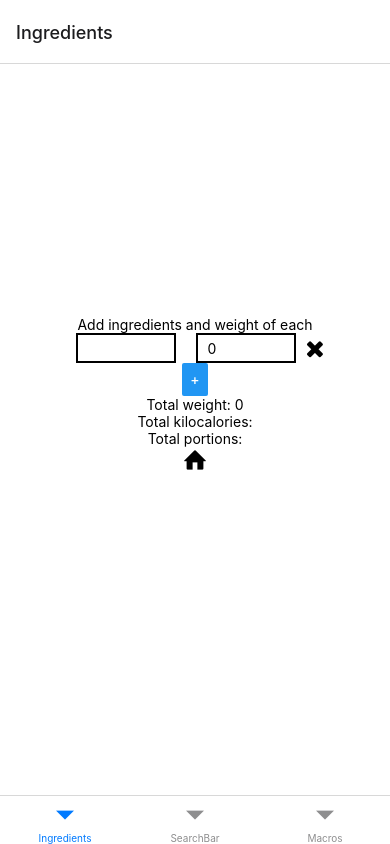
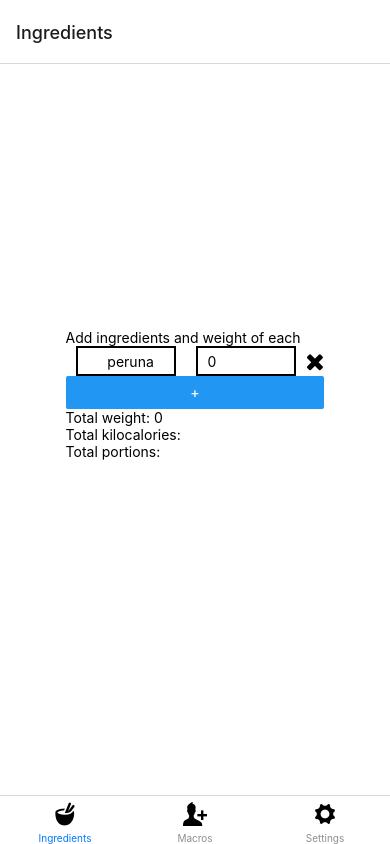
Before and after one commit to majaluoma/mobiili_makrot, a React Native app: screen /Ingredients in a window 390 px wide. Built offline with nearby package versions, Linux system fonts and the light colour scheme.

Commit message:
SearchBar works

```diff
--- a/App.tsx
+++ b/App.tsx
@@ -4,17 +4,34 @@ import { StyleSheet, Text, View } from "react-native";
 import Macros from "./components/Macros";
 import Ingredients from "./components/Ingredients";
 import SearchBar from "./components/SearchBar";
-
+import Entypo from "@expo/vector-icons/Entypo";
+import Settings from "./components/Settings";
 
 const Tab = createBottomTabNavigator();
-
 export default function App() {
     return (
         <NavigationContainer>
-            <Tab.Navigator>
+            <Tab.Navigator screenOptions={({ route }) => ({  // Navigator can be customized using screenOptions
+          tabBarIcon: () => {
+            // Function tabBarIcon is given the focused state,
+	    // color and size params
+            let iconName  : "bowl" | "cog" | "add-user" = "bowl";
+
+            if (route.name === 'Ingredients') {
+              iconName = 'bowl';
+            } else if (route.name === 'Settings') {
+              iconName = 'cog';
+            }else if (route.name === 'Macros') {
+                iconName = 'add-user';
+            }
+
+
+            return <Entypo name={iconName} size={24} color="black" />;   //it returns an icon component
+          },
+        })}>
                 <Tab.Screen name="Ingredients" component={Ingredients} />
-                <Tab.Screen name="SearchBar" component={SearchBar} />
                 <Tab.Screen name="Macros" component={Macros} />
+                <Tab.Screen name="Settings" component={Settings} />
             </Tab.Navigator>
         </NavigationContainer>
     );
--- a/components/Ingredients.tsx
+++ b/components/Ingredients.tsx
@@ -12,87 +12,111 @@ import {
     FlatList,
 } from "react-native";
 import { z } from "zod";
-import FontAwesome from '@expo/vector-icons/FontAwesome';
+import FontAwesome from "@expo/vector-icons/FontAwesome";
 import FineliPalvelu from "../services/FineliPalvelu";
 import { FinavianRuokaTiedot } from "../types/Interfaces";
 import log from "../services/log";
-import Entypo from "@expo/vector-icons/Entypo";
-
+import SearchBar from "./SearchBar";
 
 const numberSchema = z.number();
 
-type IngredientAmount  = {
-    ingredient : string;
-    amount : number;
-}
+type IngredientAmount = {
+    ingredient: string;
+    amount: number;
+};
 export default function Ingredients() {
-    const baseIngredient : IngredientAmount = {
+    const baseIngredient: IngredientAmount = {
         ingredient: "peruna",
-        amount : 0
-    }
+        amount: 0,
+    };
     const [ingredients, setIngredients] = useState([baseIngredient]);
 
     const [keyword, setKeyword] = useState("");
-    const [APIingredients, setAPIingredients] = useState([] as FinavianRuokaTiedot []);
+    const [APIingredients, setAPIingredients] = useState([] as FinavianRuokaTiedot[]);
+    const [searchBarToggled, setSearchBarToggled] =useState(false)
+    const [ingredientRow, setIngredientRow] = useState(0)
 
     const changeAmount = (input: NativeSyntheticEvent<TextInputChangeEventData>, i: number) => {
         const data = input.nativeEvent.text;
         try {
             let verifiedNumber = numberSchema.parse(Number.parseInt(data));
-            let newIngredients  = [...ingredients];
+            let newIngredients = [...ingredients];
             newIngredients[i].amount = verifiedNumber;
             setIngredients(newIngredients);
         } catch (e: unknown) {
-            let newIngredients  = [...ingredients];
+            let newIngredients = [...ingredients];
             newIngredients[i].amount = 0;
             setIngredients(newIngredients);
-            console.log("not verified")
+            console.log("not verified");
         }
     };
 
-    const fetchIngredients = async  (keyword  : string)=> {
+    const fetchIngredients = async (keyword: string) => {
         const fineliPalvelu = new FineliPalvelu();
         const ingredients = await fineliPalvelu.keywordFetch(keyword);
-        log.debug(ingredients.length)
-        setAPIingredients(ingredients)
-    }
+        log.debug(ingredients.length);
+        setAPIingredients(ingredients);
+    };
 
-    const openSearchBar = (i)=>  {
-        props.navigation.push("SearchBar", { callback: changeIngredient });
-    }
-
-    const changeIngredient = (ingredient: FinavianRuokaTiedot, i: number) => {
-        const data = input.nativeEvent.text;
-        let newIngredients  = [...ingredients];
+    const changeIngredient = (ingredient: IngredientAmount, i: number) => {
+        const data = ingredient.ingredient;
+        let newIngredients = [...ingredients];
         newIngredients[i].ingredient = data;
         setIngredients(newIngredients);
     };
 
-    const addIngredient = ()=> {
+    const addIngredient = () => {
         let newIngredients = [...ingredients];
-        newIngredients.push({ingredient: "", amount: 0});
+        newIngredients.push({ ingredient: "", amount: 0 });
         setIngredients(newIngredients);
-    }
+    };
 
-    const removeThisIngredient = (index : number)=>{
-        let newIngredients = []
+    const removeThisIngredient = (index: number) => {
+        let newIngredients = [];
         for (let i = 0; i < ingredients.length; i++) {
             if (index !== i) {
                 const ingredient = ingredients[i];
-                newIngredients.push(ingredient)
+                newIngredients.push(ingredient);
             }
         }
         setIngredients(newIngredients);
-    }
+    };
 
     const calculateWeight = () => {
-        let total : number = 0;
+        let total: number = 0;
         for (let i = 0; i < ingredients.length; i++) {
             const ingredient = ingredients[i];
             total += ingredient.amount;
         }
         return total;
+    };
+
+    const toggleSearchBar = () => {
+        if (searchBarToggled) {
+            setSearchBarToggled(false)
+        } else {
+            setSearchBarToggled(true)
         }
+    }
+
+    const ingredientChosen = (ingredient: FinavianRuokaTiedot) => {
+        const data = ingredient.name.fi;
+        let newIngredients = [...ingredients];
+        newIngredients[ingredientRow].ingredient = data;
+        setIngredients(newIngredients);
+        toggleSearchBar();
+        console.log(data + " "+ ingredientRow)
+    };
+
+    const searchBarIfToggled = () => {
+        if(searchBarToggled) {
+            return (
+                <View style={styles.overlayContainer}>
+                    <SearchBar closeView={toggleSearchBar} callback={ingredientChosen}></SearchBar>
+                </View>
+            );
+        }
+    };
 
     const ingredientFields = () => {
         return (
@@ -100,26 +124,25 @@ export default function Ingredients() {
                 {ingredients.map((ingredient, i) => {
                     return (
                         <View key={i} style={styles.row}>
-                            <Pressable
-                            onPress={()=> openSearchBar(i)}>
-                            <View
-                                style={styles.input}
-                            ></View>
+                            <Pressable onPress={() => {toggleSearchBar(); setIngredientRow(i)}}>
+                                <View style={styles.input}>
+                                    <Text>{ingredient.ingredient}</Text>
+                                    </View>
                             </Pressable>
                             <TextInput
-                                id={"amount_"+i.toString()}
+                                id={"amount_" + i.toString()}
                                 value={ingredient.amount.toString()}
                                 style={styles.input}
                                 onChange={(e) => changeAmount(e, i)}
                                 keyboardType="numeric"
                             ></TextInput>
-                            <Pressable onPress={()=> removeThisIngredient(i)}>
+                            <Pressable onPress={() => removeThisIngredient(i)}>
                                 <FontAwesome name="remove" size={24} color="black" />
                             </Pressable>
                             <FlatList
                                 data={APIingredients}
-                            renderItem={({item})=> <Item ingredient = {item}></Item>}>
-                            </FlatList>
+                                renderItem={({ item }) => <Item ingredient={item}></Item>}
+                            ></FlatList>
                         </View>
                     );
                 })}
@@ -127,14 +150,17 @@ export default function Ingredients() {
         );
     };
 
-    const Item = ({ingredient} : {ingredient: FinavianRuokaTiedot}) => (
-        <View >
-          <Text  >{ingredient.name.fi}</Text>
+    const Item = ({ ingredient }: { ingredient: FinavianRuokaTiedot }) => (
+        <View>
+            <Text>{ingredient.name.fi}</Text>
         </View>
     );
 
     return (
-        <View style={styles.container}>
+        <View style={styles.mainContainer}>
+            {searchBarIfToggled()}
+
+            <View style={styles.baseContainer}>
                 <Text>Add ingredients and weight of each</Text>
                 {ingredientFields()}
                 <Button onPress={addIngredient} title="+"></Button>
@@ -142,16 +168,29 @@ export default function Ingredients() {
                 <Text>Total kilocalories:</Text>
                 <Text>Total portions:</Text>
                 <StatusBar style="auto" />
-            <Pressable onPress={()=> props.navigation.push("Macros")}>
-            <Entypo name="home" size={24} color="black" />
-            </Pressable>
+            </View>
         </View>
     );
 }
 
 const styles = StyleSheet.create({
-    container: {
-        paddingBottom:70,
+    overlayContainer: {
+        position: "absolute",
+        pointerEvents: "auto",
+        top: 0,
+        left: 0,
+        right: 0,
+        bottom: 0,
+        zIndex: 0,
+    },
+    baseContainer: {
+        position: "relative",
+        pointerEvents: "auto",
+        zIndex: -1,
+    },
+    mainContainer: {
+        position: "relative",
+        paddingBottom: 70,
         flex: 1,
         backgroundColor: "#fff",
         alignItems: "center",
@@ -166,9 +205,9 @@ const styles = StyleSheet.create({
     },
     input: {
         height: 30,
-        marginRight:10,
-        marginLeft:10,
-        paddingLeft:10,
+        marginRight: 10,
+        marginLeft: 10,
+        paddingLeft: 10,
         width: 100,
         borderWidth: 2,
         borderBlockColor: "black",
--- a/components/Macros.tsx
+++ b/components/Macros.tsx
@@ -1,10 +1,7 @@
-import { NativeStackScreenProps } from "@react-navigation/native-stack";
 import { StatusBar } from "expo-status-bar";
 import { useState } from "react";
 import { View, Text, StyleSheet } from "react-native";
-import { RootStackParamList } from "../types/ReactTypes";
 
-type SearchScreenProps = NativeStackScreenProps<RootStackParamList, 'Macros'>
 
 export default function Macros() {
 
--- a/components/SearchBar.tsx
+++ b/components/SearchBar.tsx
@@ -8,21 +8,19 @@ import {
     TextInputChangeEventData,
     Pressable,
     FlatList,
+    Dimensions,
 } from "react-native";
 import { z } from "zod";
 
 import FineliPalvelu from "../services/FineliPalvelu";
 import { FinavianRuokaTiedot } from "../types/Interfaces";
 import log from "../services/log";
-import { NativeStackScreenProps } from "@react-navigation/native-stack";
-import { RootStackParamList } from "../types/ReactTypes";
-
-
-type SearchScreenProps = NativeStackScreenProps<RootStackParamList, 'SearchBar'>
+import Ingredient from "./listItems/Ingredient";
 
 const stringSchema = z.string();
 
-export default function SearchBar(props : SearchScreenProps) {
+export default function SearchBar({closeView, callback} : {closeView : ()=> void, callback : (ingredient : FinavianRuokaTiedot)=> void})  {
+
     const [keyword, setKeyword] = useState("");
     const [APIingredients, setAPIingredients] = useState([] as FinavianRuokaTiedot[]);
 
@@ -34,29 +32,16 @@ export default function SearchBar(props : SearchScreenProps) {
     };
 
     const changeKeyword = (input: NativeSyntheticEvent<TextInputChangeEventData>) => {
-        const  data = input.nativeEvent.text
-        stringSchema.parse(data)
+        const data = input.nativeEvent.text;
+        stringSchema.parse(data);
         setKeyword(data);
         fetchIngredients(data);
     };
 
-    const IngredientChosen = () => {
-        props.route.callback("")
-        props.navigation.pop();
-
-    }
-
-    const Item = ({ ingredient }: { ingredient: FinavianRuokaTiedot }) => (
-        <Pressable onPress={()=>IngredientChosen()}>
-            <View>
-            <Text style={styles.searchResultHeader}>{ingredient.name.fi}</Text>
-            <Text style={styles.searchResultText}>{ingredient.description.fi}</Text>
-            </View>
-        </Pressable>
-    );
-
     return (
         <View>
+            <Pressable onPress={closeView}><View style={styles.overlayBackground}></View></Pressable>
+            <View style={styles.overlayView}>
                 <TextInput
                     value={keyword}
                     style={styles.searchBar}
@@ -65,19 +50,43 @@ export default function SearchBar(props : SearchScreenProps) {
                 ></TextInput>
                 <FlatList
                     data={APIingredients}
-                renderItem={({ item }) => <Item ingredient={item}></Item>}
+                    renderItem={({ item }) => (
+                        <Ingredient ingredient={item} callback={callback}></Ingredient>
+                    )}
                 ></FlatList>
+            </View>
         </View>
     );
 }
 
+const { width, height } = Dimensions.get("window");
+
 const styles = StyleSheet.create({
+    overlayView: {
+        backgroundColor: "white",
+        position: "absolute",
+        top: 40,
+        bottom: 150,
+        right: 40,
+        left: 40,
+        opacity: 1,
+        alignItems: "center",
+    },
+
+    // MIKS EI VOI LAITTAA STRINGEJÄÅ WIDTHIIS ESIM 1EM tai 100VW
+    overlayBackground: {
+        width: width,
+        height: height,
+        position: "static",
+        backgroundColor: "black",
+        opacity: 0.5,
+    },
     searchBar: {
         marginRight: 10,
         marginLeft: 10,
         paddingLeft: 10,
-        marginTop:  30,
-        width: 360,
+        marginTop: 30,
+        width: 250,
         borderWidth: 2,
         borderBlockColor: "black",
         borderStyle: "solid",
@@ -86,16 +95,4 @@ const styles = StyleSheet.create({
         alignItems: "center",
         justifyContent: "center",
     },
-    searchResultHeader: {
-        marginLeft:10,
-        marginTop:10,
-        fontSize:20,
-        fontWeight:"bold"
-    },
-    searchResultText: {
-        marginLeft:10,
-        fontSize:12,
-        marginTop:5,
-        fontWeight:"normal"
-    },
 });
--- /dev/null
+++ b/components/Settings.tsx
@@ -0,0 +1,9 @@
+import { View, Text } from "react-native";
+
+export default function Settings() {
+    return (
+        <View>
+            <Text>Settings</Text>
+        </View>
+    );
+}
--- /dev/null
+++ b/components/listItems/Ingredient.tsx
@@ -0,0 +1,31 @@
+import { Pressable, View, Text, StyleSheet } from "react-native";
+import { FinavianRuokaTiedot } from "../../types/Interfaces";
+
+export default function Item({ ingredient, callback }: { ingredient: FinavianRuokaTiedot, callback : (ingredient : FinavianRuokaTiedot) => void }) {
+
+
+
+    return (
+        <Pressable onPress={() => callback(ingredient)}>
+            <View>
+                <Text style={styles.searchResultHeader}>{ingredient.name.fi}</Text>
+                <Text style={styles.searchResultText}>{ingredient.description.fi}</Text>
+            </View>
+        </Pressable>
+    );
+}
+
+const styles = StyleSheet.create({
+    searchResultHeader: {
+        marginLeft: 10,
+        marginTop: 10,
+        fontSize: 20,
+        fontWeight: "bold",
+    },
+    searchResultText: {
+        marginLeft: 10,
+        fontSize: 12,
+        marginTop: 5,
+        fontWeight: "normal",
+    },
+});
```
Also changed, not shown: components/Home.tsx (deleted, +0 -18 lines). Lines whose indentation alone changed are shown as unchanged.
